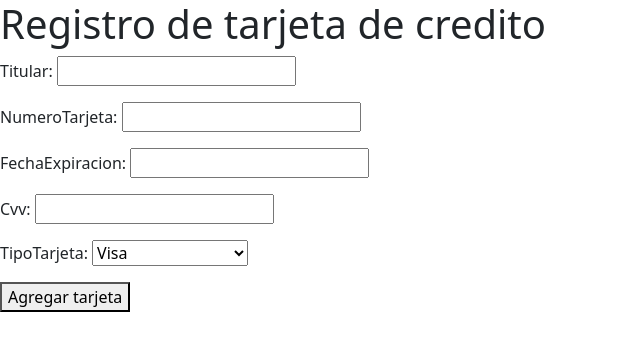
After one commit to Arzubide/Projects, a Django app: page /registroTarjeta/ in a window 1280 px wide. The commit adds this page. Shown: the top 351 px of the page, without its empty margins (0-640 px from the left). Run offline with Django 5.2, Linux system fonts and the light colour scheme.

Commit message:
Se agrega el formulario para registrar tarjeta de credito

```diff
--- /dev/null
+++ b/Python/Django/GreenSaty/greenstay/applications/clientes/forms.py
@@ -0,0 +1,13 @@
+from django import forms
+from .models import TarjetaCredito
+
+class Tarjeta(forms.ModelForm):
+    class Meta:
+        model = TarjetaCredito
+        fields = (
+            'titular',
+            'numeroTarjeta',
+            'fechaExpiracion',
+            'cvv',
+            'tipoTarjeta',
+        )
--- a/Python/Django/GreenSaty/greenstay/applications/clientes/urls.py
+++ b/Python/Django/GreenSaty/greenstay/applications/clientes/urls.py
@@ -4,5 +4,8 @@ from . import views
 app_name = 'urls_clientes'
 
 urlpatterns = [
-
+    path('registroTarjeta/',
+        views.RegistroTarjeta.as_view(),
+        name='registroTarjeta'
+    )
 ]
--- a/Python/Django/GreenSaty/greenstay/applications/clientes/views.py
+++ b/Python/Django/GreenSaty/greenstay/applications/clientes/views.py
@@ -1,3 +1,13 @@
 from django.shortcuts import render
+from .forms import Tarjeta
+from django.views.generic import CreateView
+from django.urls import reverse_lazy
 
-# Create your views here.
+class RegistroTarjeta(CreateView):
+    template_name = 'clientes/registroTarjeta.html'
+    form_class = Tarjeta
+    success_url = reverse_lazy()
+
+    def form_valid(self, form):
+        form.instance.usuario = self.request.user #Le asignamos la tarjeta al cliente que tiene la cuenta activa
+        return super().form_valid(form)
--- /dev/null
+++ b/Python/Django/GreenSaty/greenstay/templates/clientes/registroTarjeta.html
@@ -0,0 +1,13 @@
+{% extends 'base.html' %}
+
+{% block title %}
+    Tarjeta de Credito/Debito
+{% endblock title %}
+
+{% block body %}
+    <h1>Registro de tarjeta de credito</h1>
+    <form method="post">
+        {{form.as_p}}
+        <button type="submit">Agregar tarjeta</button>
+    </form>
+{% endblock body %}
--- a/Python/Django/GreenSaty/greenstay/templates/home/inicioUsuario.html
+++ b/Python/Django/GreenSaty/greenstay/templates/home/inicioUsuario.html
@@ -5,6 +5,7 @@
 
 {% block body %}
     <h1>Bienvenido {{user}}</h1>
+    <a href="{% url 'urls_clientes:registroTarjeta' %}">Registrar Tarjeta de Credito/debito</a>
     <a href="{% url 'urls_habitaciones:HabitacionesDisponibles' %}">Habitaciones</a>
     <a href="{% url 'urls_users:logout' %}">Cerrar sesion</a>
 {% endblock body %}
```
Also changed, not shown: Python/Django/GreenSaty/greenstay/applications/clientes/migrations/0001_initial.py (added).
